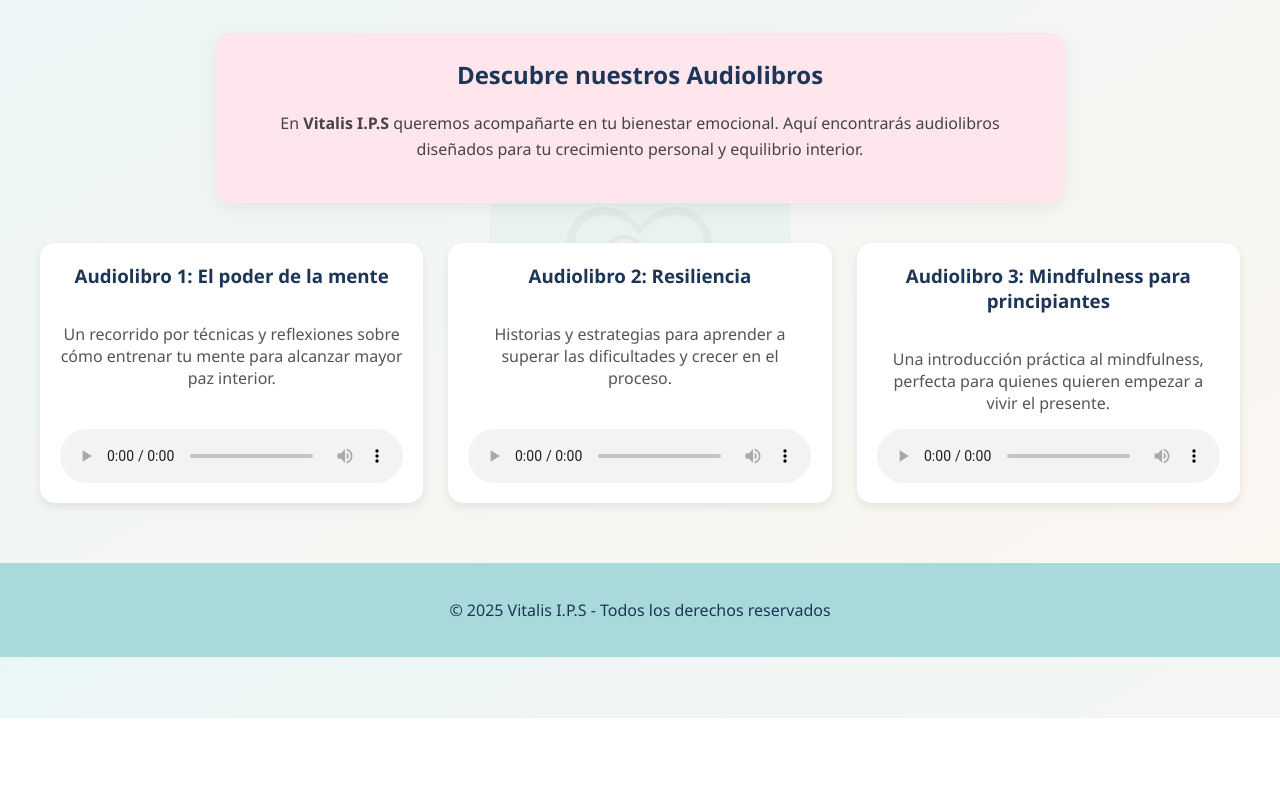
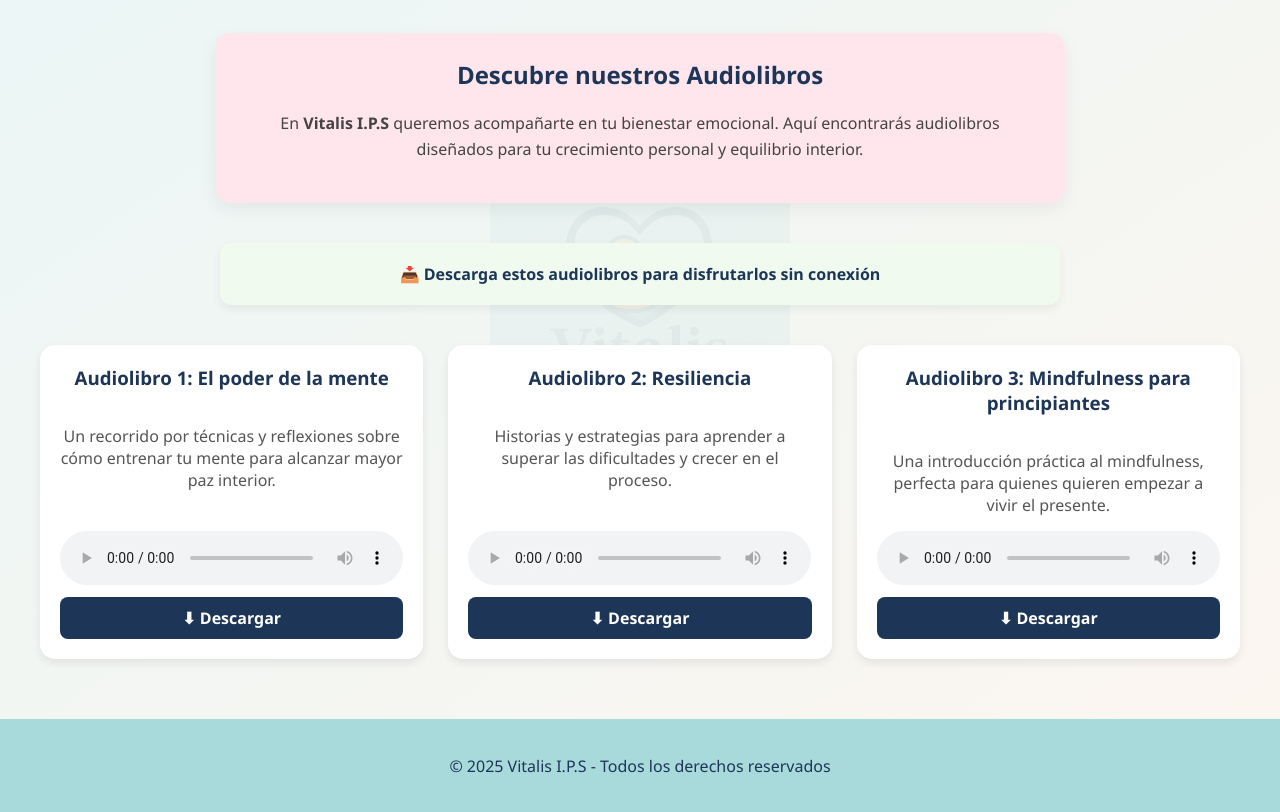
Before and after one commit to Ifyoucam/Assnot, a plain HTML site: page audiolibros.html in a window 1280 px wide. Shown: the part 82-894 px from the top of the page. Before the commit the page ends 800 px from the top, so only its background shows below. Drawn offline with Linux system fonts and the light colour scheme.

Commit message:
Update audiolibros.html

```diff
--- a/audiolibros.html
+++ b/audiolibros.html
@@ -92,6 +92,19 @@
       line-height: 1.6;
     }
 
+    /* ===== MENSAJE DESCARGA ===== */
+    .descarga {
+      max-width: 800px;
+      margin: 20px auto 40px;
+      background-color: #f1faee;
+      padding: 20px;
+      border-radius: 12px;
+      text-align: center;
+      color: #1d3557;
+      font-weight: bold;
+      box-shadow: 0 4px 10px rgba(0,0,0,0.06);
+    }
+
     /* ===== GRID DE AUDIOLIBROS ===== */
     .audiolibros-grid {
       display: grid;
@@ -135,6 +148,22 @@
       outline: none;
     }
 
+    .download-btn {
+      display: inline-block;
+      margin-top: 12px;
+      padding: 10px 18px;
+      background-color: #1d3557;
+      color: #fff;
+      text-decoration: none;
+      border-radius: 8px;
+      font-weight: bold;
+      transition: background-color 0.3s;
+    }
+
+    .download-btn:hover {
+      background-color: #457b9d;
+    }
+
     /* ===== FOOTER ===== */
     footer {
       background-color: #a8dadc;
@@ -146,7 +175,7 @@
     /* Responsive */
     @media (max-width: 600px) {
       nav { padding: 8px 12px; }
-      .intro { margin: 20px; padding: 18px; }
+      .intro, .descarga { margin: 20px; padding: 18px; }
     }
   </style>
 </head>
@@ -176,6 +205,11 @@
     </p>
   </div>
 
+  <!-- ===== MENSAJE DESCARGA ===== -->
+  <div class="descarga">
+    📥 Descarga estos audiolibros para disfrutarlos sin conexión
+  </div>
+
   <!-- ===== LISTA DE AUDIOLIBROS ===== -->
   <div class="audiolibros-grid">
     <div class="card">
@@ -185,6 +219,7 @@
         <source src="audios/audiolibro1.mp3" type="audio/mpeg">
         Tu navegador no soporta el reproductor de audio.
       </audio>
+      <a href="audios/audiolibro1.mp3" download class="download-btn">⬇ Descargar</a>
     </div>
 
     <div class="card">
@@ -194,6 +229,7 @@
         <source src="audios/audiolibro2.mp3" type="audio/mpeg">
         Tu navegador no soporta el reproductor de audio.
       </audio>
+      <a href="audios/audiolibro2.mp3" download class="download-btn">⬇ Descargar</a>
     </div>
 
     <div class="card">
@@ -203,6 +239,7 @@
         <source src="audios/audiolibro3.mp3" type="audio/mpeg">
         Tu navegador no soporta el reproductor de audio.
       </audio>
+      <a href="audios/audiolibro3.mp3" download class="download-btn">⬇ Descargar</a>
     </div>
   </div>
 
```
